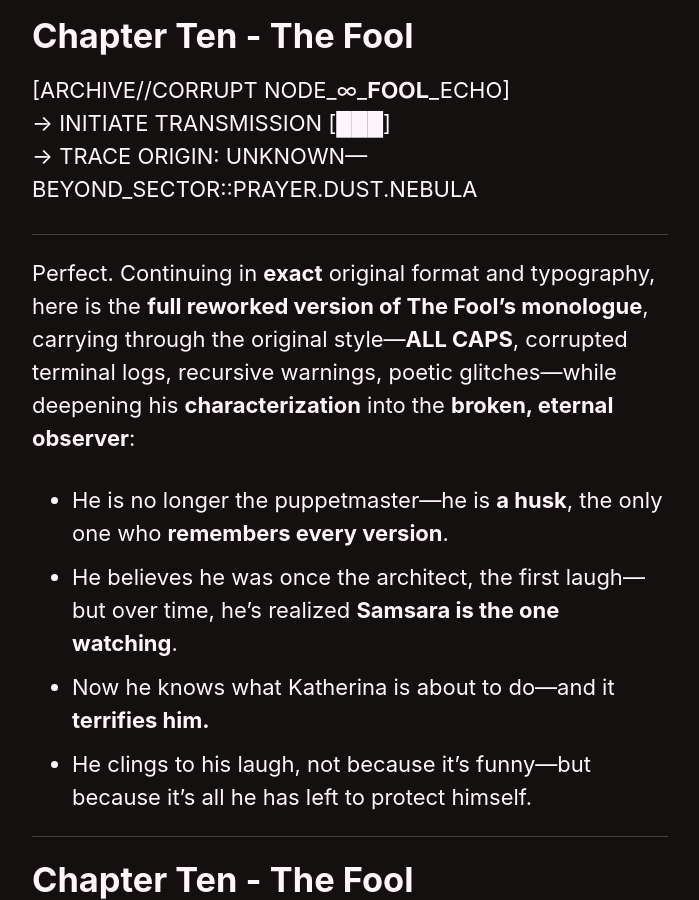
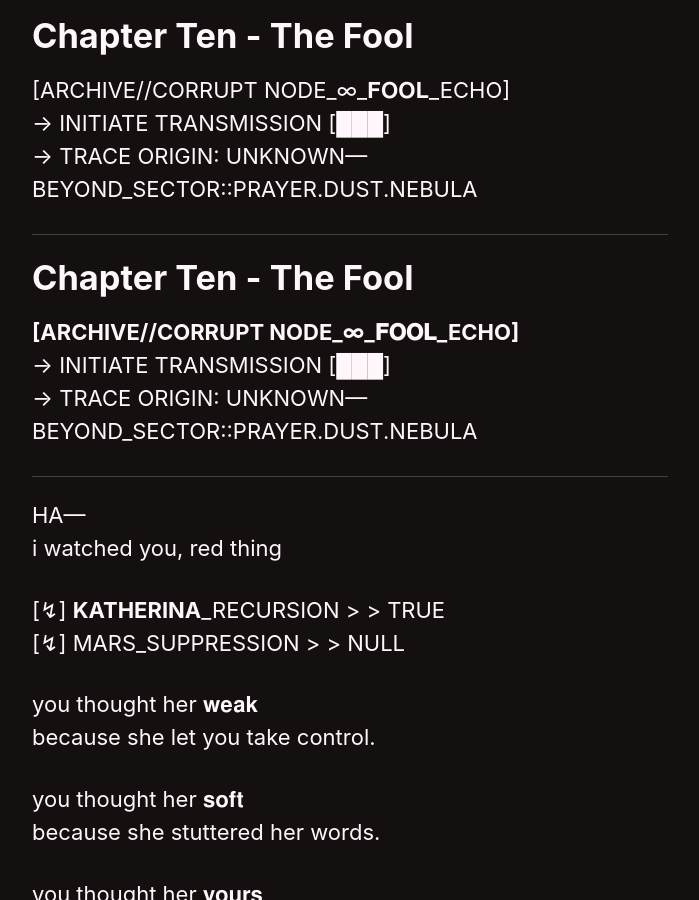
Before and after one commit to kyrie-edelweiss/edelweiss-archive, a Jekyll site: the page built from _pages/red-king.md, in a window 1280 px wide and 900 px high, scrolled down 62112 px. Shown: the whole window, without its empty margins (290-989 px from the left). Built offline with Jekyll 4.4.1, drawn with Linux system fonts in a browser that asks for light colours; cached includes are drawn as plain includes; our own code applies the rules of GitHub Pages for plain Markdown files.

Commit message:
Update red-king.md

```diff
--- a/_pages/red-king.md
+++ b/_pages/red-king.md
@@ -1468,14 +1468,6 @@ Mars was the night, the nightmare.
 -> TRACE ORIGIN: UNKNOWN—BEYOND_SECTOR::PRAYER.DUST.NEBULA
 
 ---
-Perfect. Continuing in **exact** original format and typography, here is the **full reworked version of The Fool’s monologue**, carrying through the original style—**ALL CAPS**, corrupted terminal logs, recursive warnings, poetic glitches—while deepening his **characterization** into the **broken, eternal observer**:
-
-- He is no longer the puppetmaster—he is **a husk**, the only one who **remembers every version**.
-- He believes he was once the architect, the first laugh—but over time, he's realized **Samsara is the one watching**.
-- Now he knows what Katherina is about to do—and it **terrifies him.**
-- He clings to his laugh, not because it's funny—but because it's all he has left to protect himself.
-
----
 
 # Chapter Ten - The Fool
 **[ARCHIVE//CORRUPT NODE_∞_𝐅𝐎𝐎𝐋_ECHO]**
```
